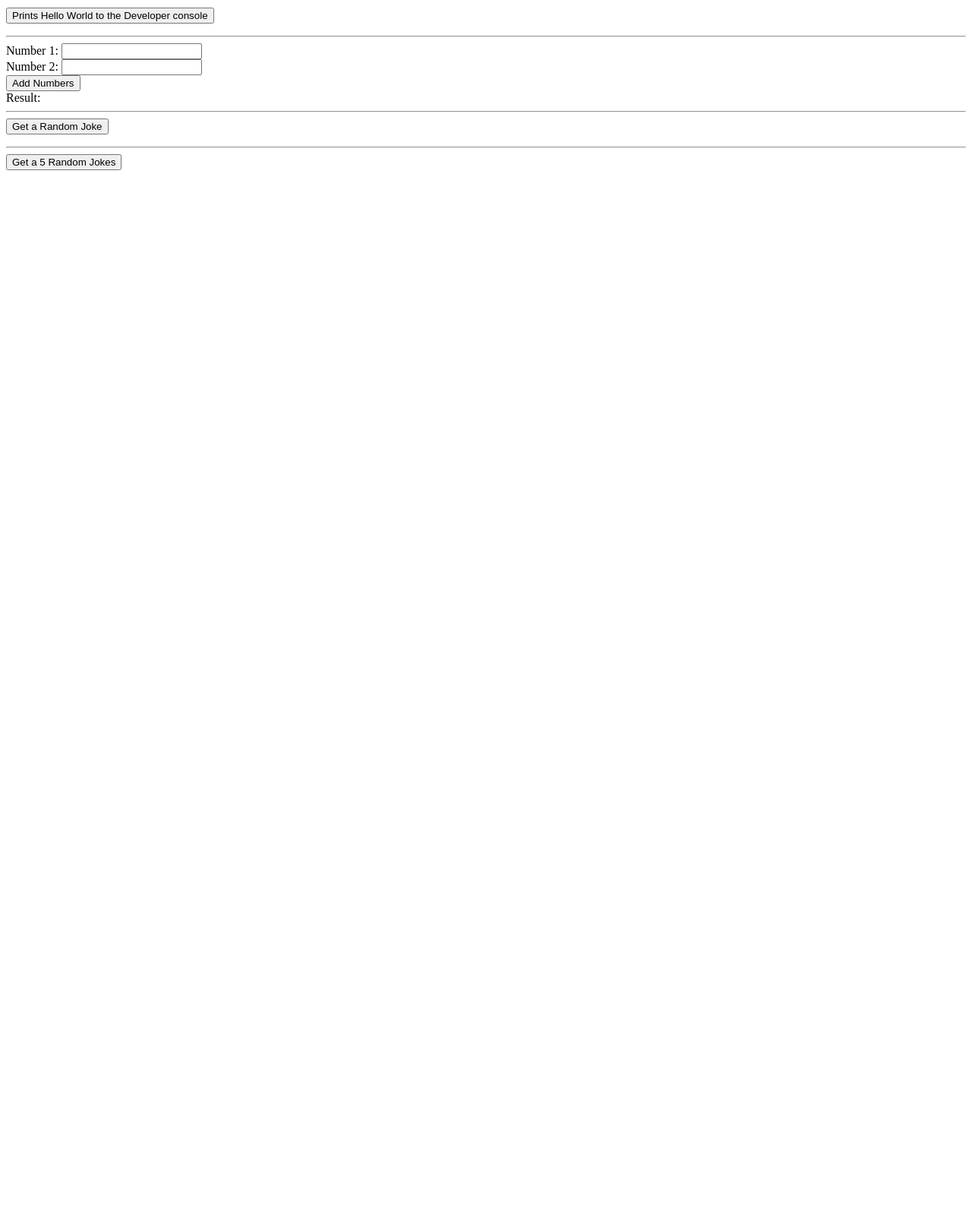
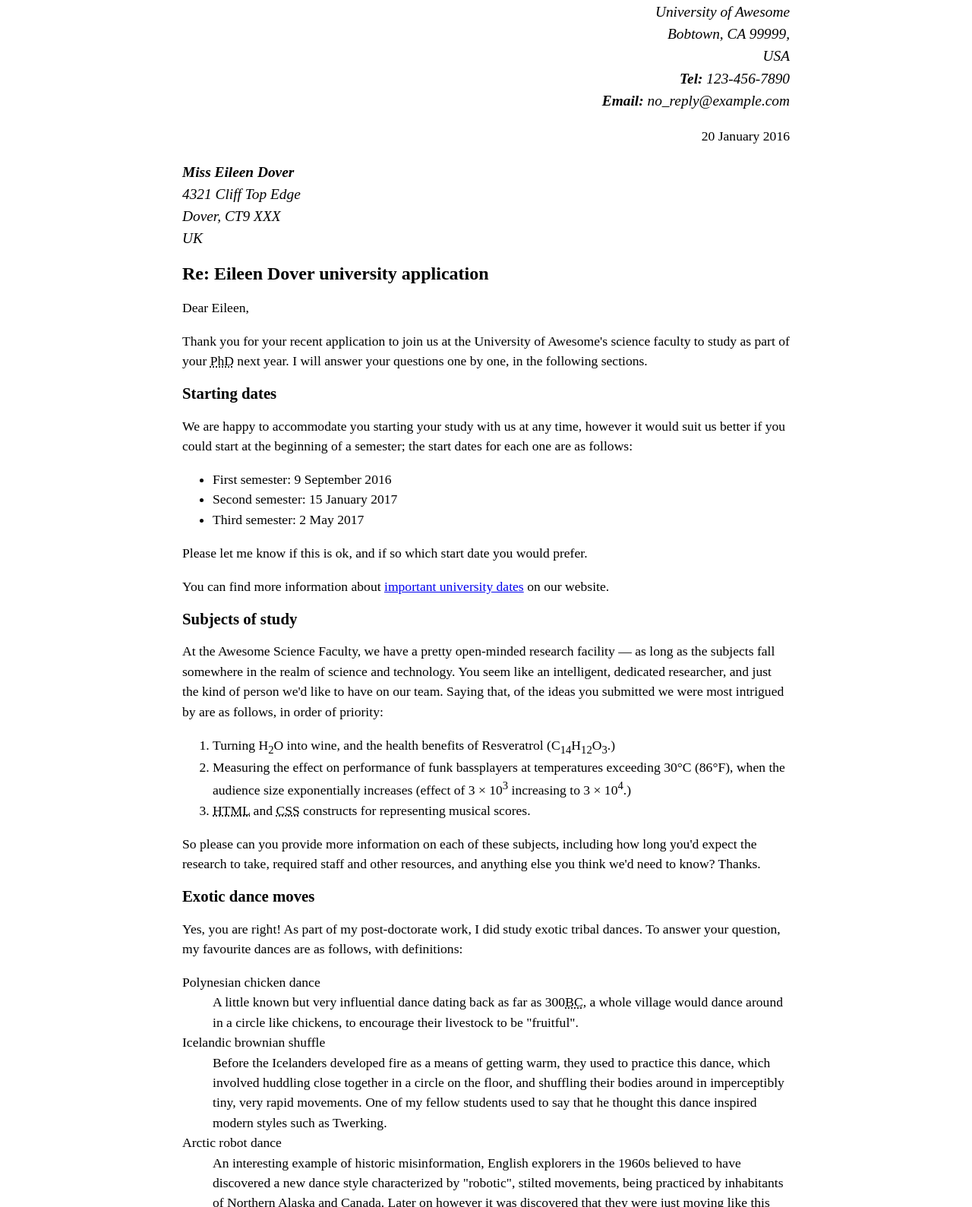
Before and after one commit to CalebBacker/CS408-Lab-3.2, a website: page index.html in a window 1280 px wide. Shown: the part 76-1665 px from the top of the page at 76% size. Before the commit the page ends 800 px from the top, so only its background shows below. Drawn offline with Linux system fonts and the light colour scheme.

Commit message:
finished lab 3, text all marked up

```diff
--- a/css/style.css
+++ b/css/style.css
@@ -1,29 +1,24 @@
-h1{
-  border-color: #d3e644;
-  border-style: dashed;
+body {
+  max-width: 800px;
+  margin: 0 auto;
 }
 
-table {
-  border-collapse: collapse;
-  width: 100%;
-  margin-bottom: 20px;
+.sender-column {
+  text-align: right;
 }
 
-th, td {
-  padding: 12px 15px;
-  text-align: left;
-  border-bottom: 1px solid #ddd;
+h1 {
+  font-size: 1.5em;
 }
 
-th {
-  background-color: #f2f2f2;
-  font-weight: bold;
+h2 {
+  font-size: 1.3em;
 }
 
-tbody tr:nth-child(even) {
-  background-color: #f9f9f9;
+p,ul,ol,dl,address {
+  font-size: 1.1em;
 }
 
-tbody tr:hover {
-  background-color: #e9e9e9;
+p, li, dd, dt, address {
+  line-height: 1.5;
 }
--- a/index.html
+++ b/index.html
@@ -3,7 +3,7 @@
 
 <head>
   <meta charset="utf-8">
-  <title>Hello World!</title>
+  <title>Letter</title>
   <meta name="description" content="">
   <meta name="viewport" content="width=device-width, initial-scale=1">
   <link rel="stylesheet" href="css/style.css">
@@ -11,97 +11,88 @@
 </head>
 
 <body>
-  <h1>HTML Rocks!</h1>
-  <p>
-    <button  onclick="helloWorld()">Prints Hello World to the Developer console</button>
-  </p>
-  <hr>
-  <form id="addForm">
-    <label for="num1">Number 1:</label>
-    <input type="number" id="num1" name="num1" required>
-    <br>
-    <label for="num2">Number 2:</label>
-    <input type="number" id="num2" name="num2" required>
-    <br>
-    <button type="submit">Add Numbers</button>
-  </form>
+  <address>
+    <p class="sender-column">
+        <strong>Dr. Eleanor Gaye</strong> <br />
+      Awesome Science faculty <br />
+      University of Awesome<br />
+      Bobtown, CA 99999,<br />
+      USA<br />
+     <strong>Tel:</strong> 123-456-7890<br />
+     <strong>Email:</strong> no_reply@example.com<br />
+    </p>
+   </address>
 
-  <label id="result">Result:</label>
+    <p class= "sender-column">
+     20 January 2016<br />
+    </p>
 
-  <hr>
+   <address>
+    <p>
+     <strong>Miss Eileen Dover</strong><br />
+    4321 Cliff Top Edge<br />
+    Dover, CT9 XXX<br />
+    UK
+    </p>
+   </address>
 
-  <button id="jokeButton">Get a Random Joke</button>
-  <p id="joke"></p>
+   <h1>Re: Eileen Dover university application</h1>
 
-  <hr>
-  <button id="jokeButtonTable">Get a  5 Random Jokes</button>
-  <table id="jokeTable"></table>
+    <p>Dear Eileen,</p>
 
-  <script type="module" script="js/main.js">
-    import {helloWorld, add, fetchRandomJoke, fetch5RandomJokes} from './js/main.js';
+    <p>    Thank you for your recent application to join us at the University of Awesome's science faculty to study as part of your <abbr title= "Doctor of Philosophy">PhD</abbr> next year. I will answer your questions one by one, in the following sections.
+    </p>
 
-    // This shows how to assign a function to the window object
-    // so that it can be called from the browser console
-    window.helloWorld = helloWorld;
+    <h2>Starting dates</h2>
 
-    // This shows how to add an event listener to a button in the HTML
-    // and call a function when the button is clicked
-    const form = document.getElementById('addForm');
-    form.addEventListener('submit', function(e) {
-      e.preventDefault();
-      const num1 = parseFloat(document.getElementById('num1').value);
-      const num2 = parseFloat(document.getElementById('num2').value);
-      try{
-        const result = add(num1, num2);
-        document.getElementById('result').textContent = `Result: ${result}`;
-      }catch(e){
-        console.error(e);
-        document.getElementById('result').textContent = `Error: ${e.message}`;
-      }
+    <p>We are happy to accommodate you starting your study with us at any time, however it would suit us better if you could start at the beginning of a semester; the start dates for each one are as follows:</p>
 
-    });
+    <ul>
+    <li>First semester: 9 September 2016</li>
+    <li>Second semester: 15 January 2017</li>
+    <li>Third semester: 2 May 2017</li>
+    </ul>
 
-    // this shows how to add an event listener to a button in the HTML
-    // that calls a function that fetches a random joke from an API
-    // and displays it on the page
-    const jokebtn = document.getElementById('jokeButton');
-    const jokeresult = document.getElementById('joke');
-    jokebtn.addEventListener('click', async () => {
-      try {
-        jokeresult.textContent = 'Loading...';
-        const joke = await fetchRandomJoke();
-        document.getElementById('joke').textContent = joke;
-      } catch (e) {
-        console.error(e);
-        document.getElementById('joke').textContent = `Error: ${e.message}`;
-      }
-    });
+    <p>Please let me know if this is ok, and if so which start date you would prefer.</p>
 
-    // this shows how to add an event listener to a button in the HTML
-    // that calls a function that fetches 5 random jokes from an API
-    // and displays them in a table on the page
-    const jokeTableBtn = document.getElementById('jokeButtonTable');
-    const jokeTable = document.getElementById('jokeTable');
-    jokeTableBtn.addEventListener('click', async () => {
-      try {
-        jokeTable.textContent = 'Loading...';
-        const joke = await fetch5RandomJokes();
-        jokeTable.innerHTML = `
-              <thead>
-              <tr>
-                <th>Joke</th>
-              </tr>
-              </thead>
-              <tbody>
-              ${joke.map(j => `<tr><td>${j}</td></tr>`).join('')}
-              </tbody>
-            `;
-      } catch (e) {
-        console.error(e);
-        document.getElementById('joke').textContent = `Error: ${e.message}`;
-      }
-    });
-  </script>
+    <p>You can find more information about <a href= "http://example.com">important university dates</a> on our website.</p>
+
+
+    <h2>Subjects of study</h2>
+
+    <p>At the Awesome Science Faculty, we have a pretty open-minded research facility — as long as the subjects fall somewhere in the realm of science and technology. You seem like an intelligent, dedicated researcher, and just the kind of person we'd like to have on our team. Saying that, of the ideas you submitted we were most intrigued by are as follows, in order of priority:</p>
+
+    <ol>
+    <li>Turning H<sub>2</sub>O into wine, and the health benefits of Resveratrol (C<sub>14</sub>H<sub>12</sub>O<sub>3</sub>.)</li>
+    <li>Measuring the effect on performance of funk bassplayers at temperatures exceeding 30°C (86°F), when the audience size exponentially increases (effect of 3 × 10<sup>3</sup> increasing to 3 × 10<sup>4</sup>.)</li>
+    <li><abbr title="Hypertext Markup Language">HTML</abbr> and <abbr title="Cascading Style Sheets">CSS</abbr> constructs for representing musical scores.</li>
+    </ol>
+
+   <p>So please can you provide more information on each of these subjects, including how long you'd expect the research to take, required staff and other resources, and anything else you think we'd need to know? Thanks.</p>
+
+
+    <h2>Exotic dance moves</h2>
+
+    <p>Yes, you are right! As part of my post-doctorate work, I did study exotic tribal dances. To answer your question, my favourite dances are as follows, with definitions:</p>
+
+   <dl>
+
+    <dt>Polynesian chicken dance</dt>
+    <dd>A little known but very influential dance dating back as far as 300<abbr title="Before Christ">BC</abbr>, a whole village would dance around in a circle like chickens, to encourage their livestock to be "fruitful".</dd>
+   <dt>Icelandic brownian shuffle</dt>
+    <dd>Before the Icelanders developed fire as a means of getting warm, they used to practice this dance, which involved huddling close together in a circle on the floor, and shuffling their bodies around in imperceptibly tiny, very rapid movements. One of my fellow students used to say that he thought this dance inspired modern styles such as Twerking.</dd>
+    <dt>Arctic robot dance</dt>
+    <dd>An interesting example of historic misinformation, English explorers in the 1960s believed to have discovered a new dance style characterized by "robotic", stilted movements, being practiced by inhabitants of Northern Alaska and Canada. Later on however it was discovered that they were just moving like this because they were really cold.</dd>
+    </dl>
+
+    <p>For more of my research, see my <a href="http://example.com" >exotic dance research page.</a></p>
+
+   <p>Yours sincerely,</p>
+   <p> Dr Eleanor Gaye</p>
+
+    <p>
+      University of Awesome motto: "Be awesome to each other." -- <i>The memoirs of Bill S Preston, <abbr title="Esquire">Esq</abbr></i>
+    </p>
 
 </body>
 
```
